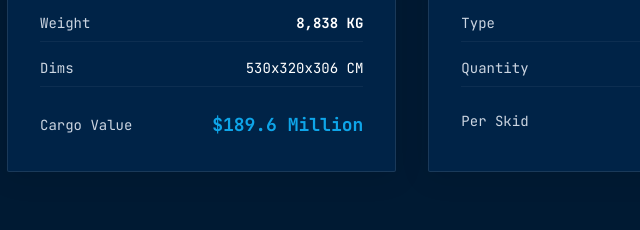
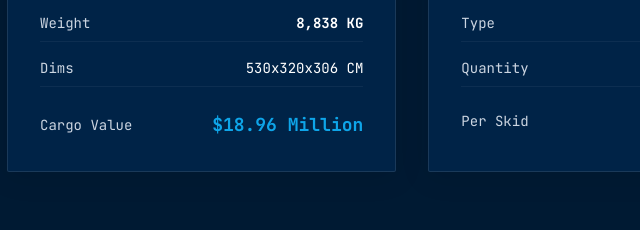
Before and after one commit to AaronCai31/AOG-01, a plain HTML site: page index.html in a window 1280 px wide. Shown: the part 1390-1620 px from the top of the page, 17-657 px from the left. Drawn offline with nearby package versions, Linux system fonts and the light colour scheme.

Commit message:
Update index.html

```diff
--- a/index.html
+++ b/index.html
@@ -158,7 +158,7 @@
                             </div>
                             <div class="flex justify-between items-center pt-2">
                                 <span>Cargo Value</span>
-                                <span class="text-cimc-cyan font-bold text-lg">$189.6 Million</span>
+                                <span class="text-cimc-cyan font-bold text-lg">$18.96 Million</span>
                             </div>
                         </div>
                     </div>
```
